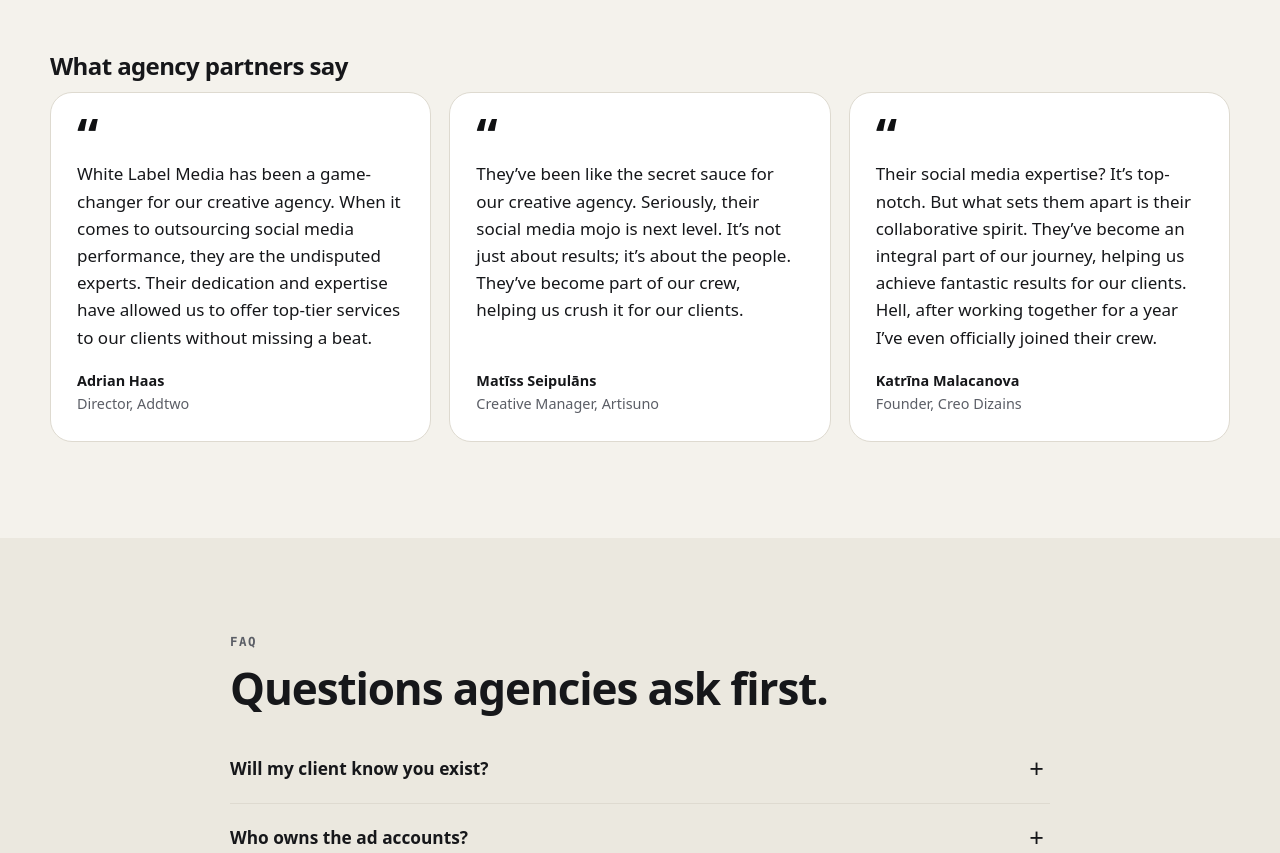
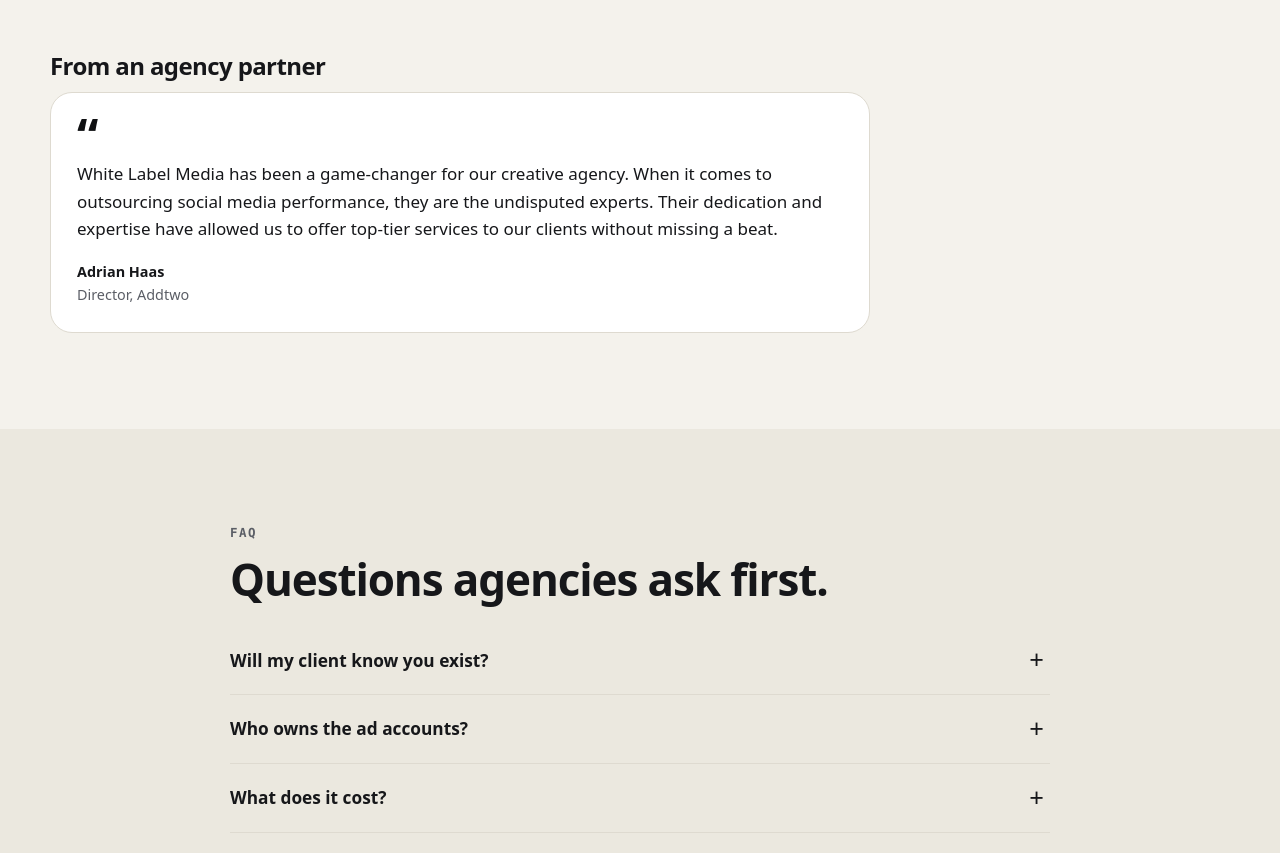
Before and after one commit to mravocadoman/whitelabelmedia-site, a plain HTML site: page index.html in a window 1280 px wide. Shown: the part 7595-8448 px from the top of the page. Drawn offline with Linux system fonts and the light colour scheme.

Commit message:
Remove the two testimonials from current team members
Matīss Seipulāns and Katrīna Malacanova are on the Marketinga Skola team,
so presenting them as outside agency partners would mislead. Adrian Haas
(Addtwo) stays; the quote block is now a single, narrower column.

Co-Authored-By: Claude Opus 5.5 <noreply@anthropic.com>

```diff
--- a/index.html
+++ b/index.html
@@ -448,19 +448,11 @@
           <li class="reveal"><img src="/assets/img/team/roberts.webp" alt="Roberts Lūsiņš" width="400" height="400" loading="lazy"><h3>Roberts Lūsiņš</h3><p>Meta ads specialist</p></li>
         </ul>
 
-        <h2 class="h-small" id="testimonials">What agency partners say</h2>
+        <h2 class="h-small" id="testimonials">From an agency partner</h2>
         <div class="quotes">
           <figure class="quote reveal">
             <blockquote><p>White Label Media has been a game-changer for our creative agency. When it comes to outsourcing social media performance, they are the undisputed experts. Their dedication and expertise have allowed us to offer top-tier services to our clients without missing a beat.</p></blockquote>
             <figcaption><b>Adrian Haas</b>Director, Addtwo</figcaption>
-          </figure>
-          <figure class="quote reveal">
-            <blockquote><p>They’ve been like the secret sauce for our creative agency. Seriously, their social media mojo is next level. It’s not just about results; it’s about the people. They’ve become part of our crew, helping us crush it for our clients.</p></blockquote>
-            <figcaption><b>Matīss Seipulāns</b>Creative Manager, Artisuno</figcaption>
-          </figure>
-          <figure class="quote reveal">
-            <blockquote><p>Their social media expertise? It’s top-notch. But what sets them apart is their collaborative spirit. They’ve become an integral part of our journey, helping us achieve fantastic results for our clients. Hell, after working together for a year I’ve even officially joined their crew.</p></blockquote>
-            <figcaption><b>Katrīna Malacanova</b>Founder, Creo Dizains</figcaption>
           </figure>
         </div>
       </div>
--- a/styles.css
+++ b/styles.css
@@ -267,7 +267,7 @@ button, input, select, textarea { font: inherit; color: inherit; }
 .team img { width: 100%; aspect-ratio: 1; object-fit: cover; border-radius: var(--r-lg); margin-bottom: 14px; filter: grayscale(1); }
 .team h3 { margin: 0 0 2px; }
 .team p { color: var(--muted); margin: 0; }
-.quotes { display: grid; grid-template-columns: repeat(3, 1fr); gap: 18px; }
+.quotes { display: grid; grid-template-columns: repeat(auto-fit, minmax(280px, 1fr)); gap: 18px; max-width: 820px; }
 .quote { margin: 0; background: var(--card); border: 1px solid var(--line); border-radius: var(--r-lg); padding: 26px; display: flex; flex-direction: column; justify-content: space-between; }
 .quote blockquote { margin: 0 0 18px; }
 .quote blockquote p { margin: 0; }
```
Also changed, not shown: 2 other files.
